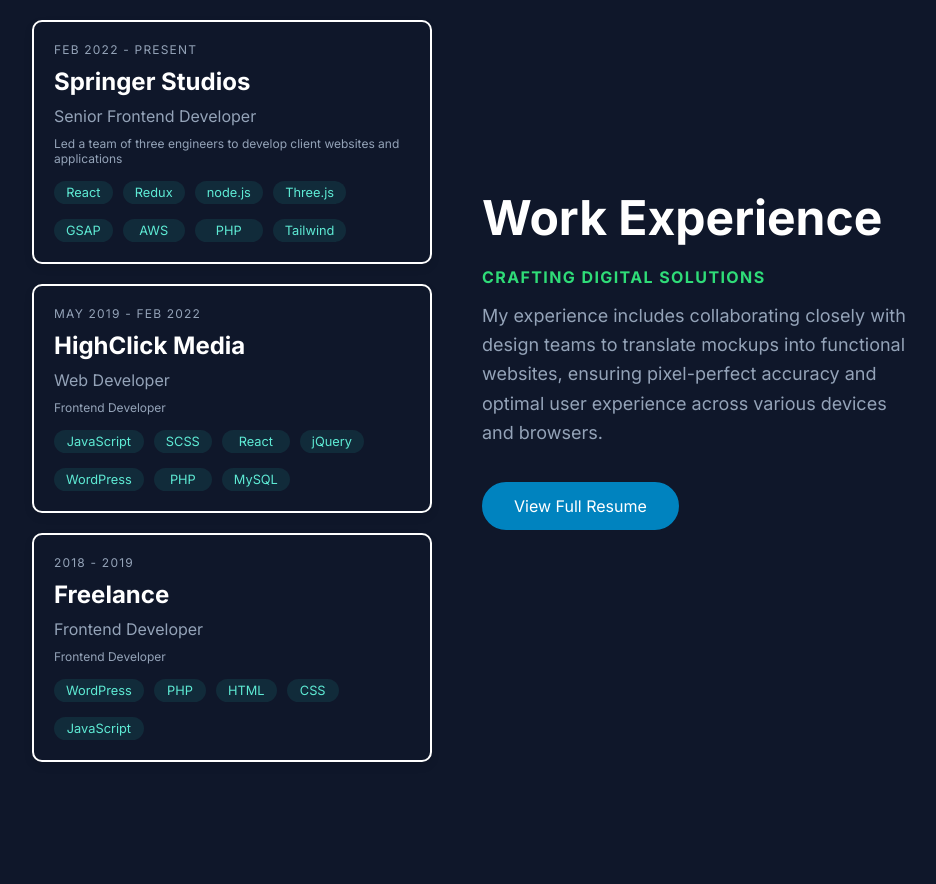
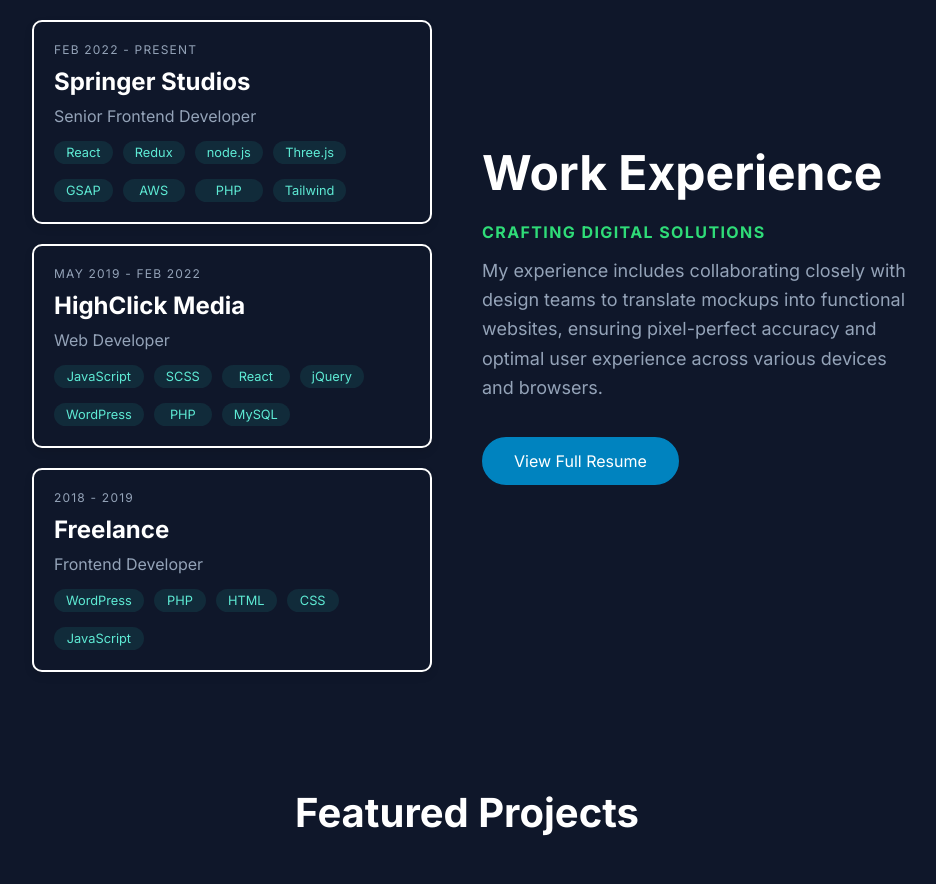
Before and after one commit to itsrichardhaar/Springer-React-Sandbox, a React (Create React App) app in the folder springer-sandbox/: page / in a window 1280 px wide. Shown: the part 860-1744 px from the top of the page, without its empty margins (173-1109 px from the left). Built offline with nearby package versions, Linux system fonts and the light colour scheme.

Commit message:
Update index.js
Card text updates

```diff
--- a/springer-sandbox/src/components/ExperienceSection/index.js
+++ b/springer-sandbox/src/components/ExperienceSection/index.js
@@ -89,7 +89,7 @@ const ExperienceSection = ({
                         <CardDate>Feb 2022 - Present</CardDate>
                         <CardTitle>Springer Studios</CardTitle>
                         <CardRole>Senior Frontend Developer</CardRole>
-                        <CardText>Led a team of three engineers to develop client websites and applications</CardText>
+                        <CardText></CardText>
                         <TagWrapper>
                             <Tag>React</Tag>
                             <Tag>Redux</Tag>
@@ -107,7 +107,7 @@ const ExperienceSection = ({
                         <CardDate>May 2019 - Feb 2022</CardDate>
                         <CardTitle>HighClick Media</CardTitle>
                         <CardRole>Web Developer</CardRole>
-                        <CardText>Frontend Developer</CardText>
+                        <CardText></CardText>
                         <TagWrapper>
                             <Tag>JavaScript</Tag>
                             <Tag>SCSS</Tag>
@@ -124,7 +124,7 @@ const ExperienceSection = ({
                     <CardDate>2018 - 2019</CardDate>
                         <CardTitle>Freelance</CardTitle>
                         <CardRole>Frontend Developer</CardRole>
-                        <CardText>Frontend Developer</CardText>
+                        <CardText></CardText>
                         <TagWrapper>
                             <Tag>WordPress</Tag>
                             <Tag>PHP</Tag>
```
